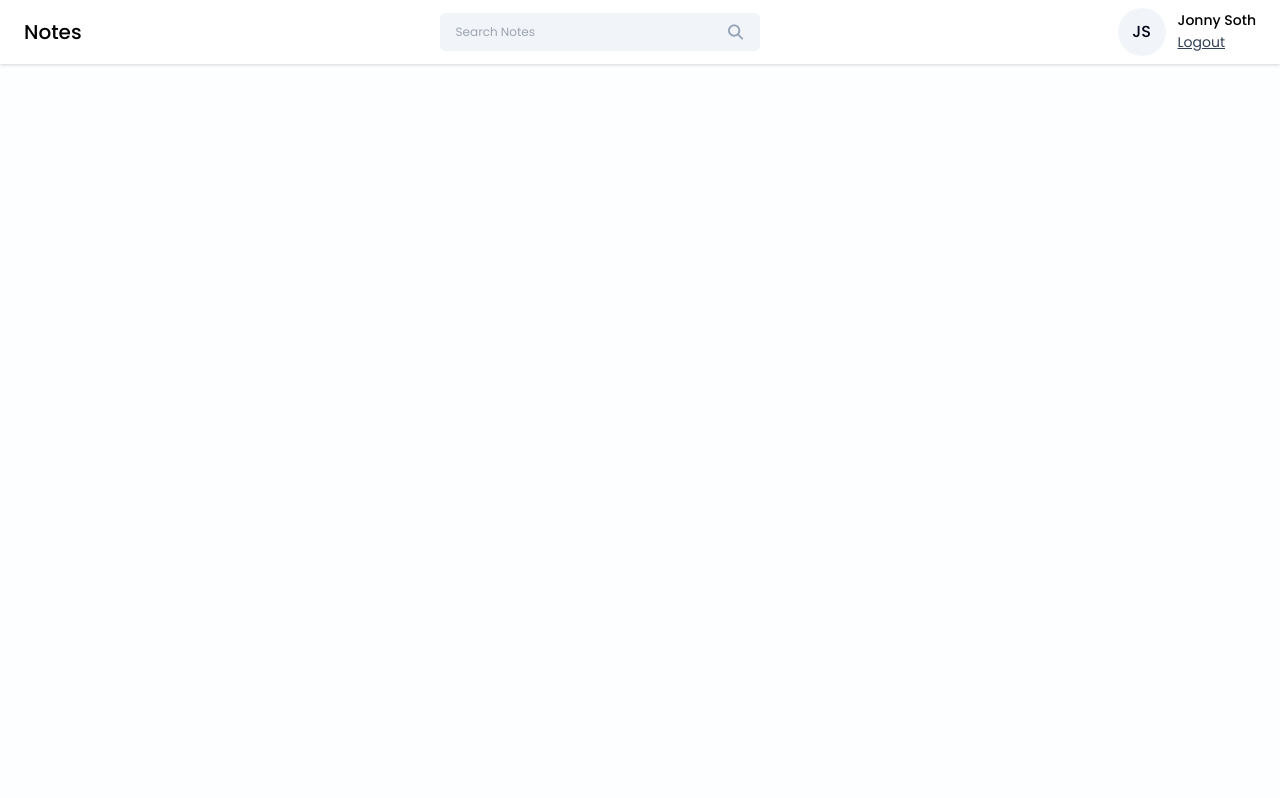
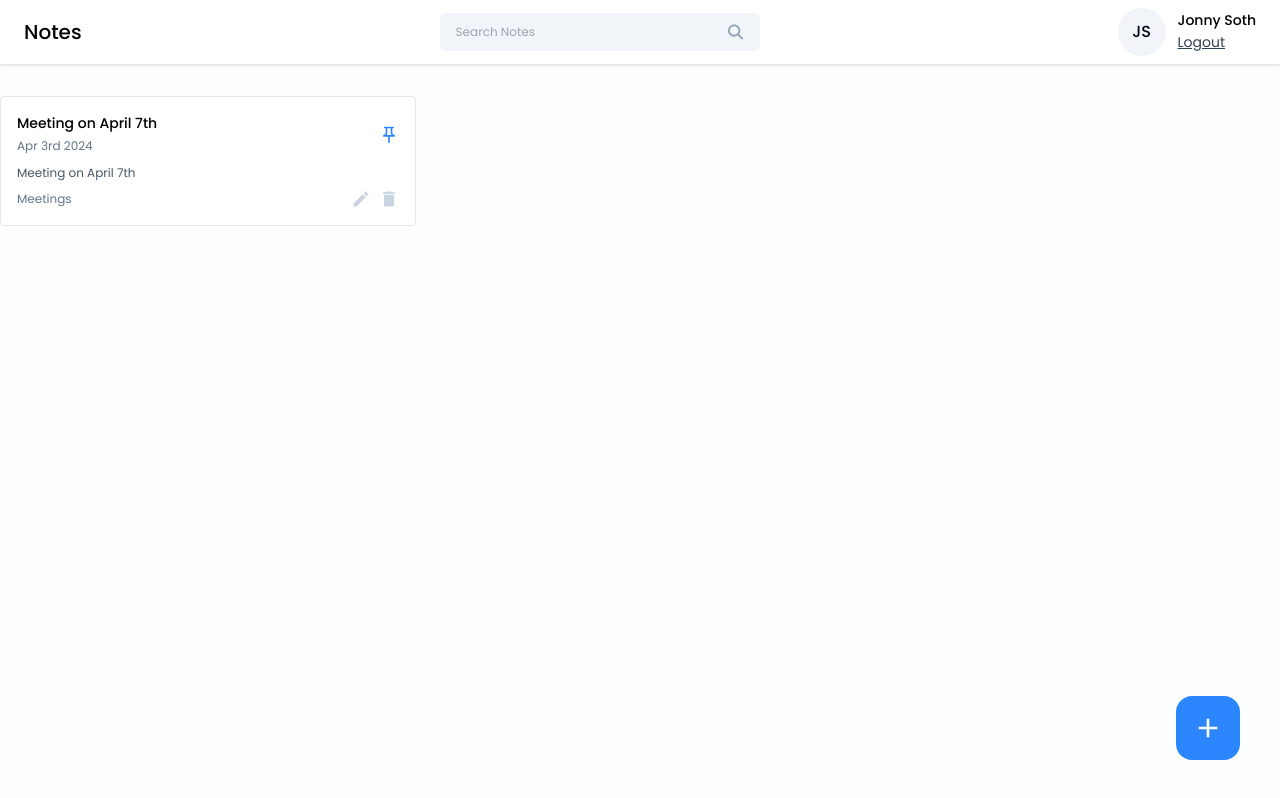
Before and after one commit to janysoth/ReactProjects, a React (Vite) app in the folder notes-app/frontend/notes-app/: page /dashboard in a window 1280 px wide. Built offline with nearby package versions, Linux system fonts and the light colour scheme.

Commit message:
Add react-modal and related dependencies, implement modal for adding/editing notes.

```diff
--- a/notes-app/frontend/notes-app/package.json
+++ b/notes-app/frontend/notes-app/package.json
@@ -14,6 +14,7 @@
     "react": "^18.3.1",
     "react-dom": "^18.3.1",
     "react-icons": "^5.4.0",
+    "react-modal": "^3.16.1",
     "react-router-dom": "^7.0.2"
   },
   "devDependencies": {
--- /dev/null
+++ b/notes-app/frontend/notes-app/src/components/NoteCard.jsx
@@ -0,0 +1,68 @@
+import PropTypes from "prop-types";
+import { MdCreate, MdDelete, MdOutlinePushPin } from "react-icons/md";
+
+const NoteCard = ({
+  title,
+  date,
+  content,
+  tags,
+  isPinned,
+  onEdit,
+  onDelete,
+  onPinNote
+}) => {
+  return (
+    <div className="border rounded p-4 bg-white hover:shadow-xl transition-all ease-in-out">
+      <div className="flex items-center justify-between">
+        <div>
+          <h6 className="text-sm font-medium">
+            {title}
+          </h6>
+
+          <span className="text-xs text-slate-500">
+            {date}
+          </span>
+        </div>
+
+        <MdOutlinePushPin
+          className={`icon-btn ${isPinned ? 'text-primary' : 'text-slate-300'}`}
+          onClick={onPinNote} />
+      </div>
+
+      <p className="text-xs text-slate-600 mt-2">
+        {content?.slice(0, 60)}
+      </p>
+
+      <div className="flex items-center justify-between mt-2">
+        <div className="text-xs text-slate-500">
+          {tags}
+        </div>
+
+        <div className="flex items-center gap-2">
+          <MdCreate
+            className="icon-btn hover:text-green-600"
+            onClick={onEdit}
+          />
+
+          <MdDelete
+            className="icon-btn hover:text-red-500"
+            onClick={onDelete}
+          />
+        </div>
+      </div>
+    </div>
+  );
+};
+
+NoteCard.propTypes = {
+  title: PropTypes.string,
+  date: PropTypes.string,
+  content: PropTypes.string,
+  tags: PropTypes.array,
+  isPinned: PropTypes.bool,
+  onEdit: PropTypes.func,
+  onDelete: PropTypes.func,
+  onPinNote: PropTypes.func,
+};
+
+export default NoteCard;
--- /dev/null
+++ b/notes-app/frontend/notes-app/src/components/TagInput.jsx
@@ -0,0 +1,82 @@
+import PropTypes from "prop-types";
+import { useState } from "react";
+import { MdAdd, MdClose } from "react-icons/md";
+
+const TagInput = ({ tags, setTags }) => {
+
+  const [inputValue, setInputValue] = useState("");
+
+  const handleInputChange = (e) => {
+    setInputValue(e.target.value);
+  };
+
+  const addNewTag = () => {
+    if (inputValue.trim() !== "") {
+      setTags([...tags, inputValue.trim()]);
+      setInputValue("");
+    }
+  };
+
+  const handleKeyDown = (e) => {
+    if (e.key === "Enter")
+      addNewTag();
+  };
+
+  const handleRemoveTag = (tagToRemove) => {
+    setTags(tags.filter((tag) => tag !== tagToRemove));
+  };
+
+  return (
+    <div>
+
+      {tags?.length > 0 && (
+        <div className="flex items-center gap-2 flex-wrap mt-2">
+          {tags.map((tag, index) => (
+            <span
+              key={index}
+              className="flex items-center gap-2 text-sm text-slate-900 bg-slate-100 px-3 py-1 rounded"
+            >
+              # {tag}
+              <button
+                onClick={() => {
+                  handleRemoveTag(tag);
+                }}
+              >
+                <MdClose />
+              </button>
+            </span>
+          ))}
+        </div>
+      )}
+
+      <div className="flex items-center gap-4 mt-3">
+        <input
+          type="text"
+          value={inputValue}
+          className="md:w-40 text-sm bg-transparent border px-3 py-2 rounded outline-none"
+          placeholder="Add tags"
+          onChange={handleInputChange}
+          onKeyDown={handleKeyDown}
+        />
+
+        <button
+          className="w-8 h-8 flex items-center justify-center rounded border border-blue-700 hover:bg-blue-700"
+          onClick={() => {
+            addNewTag();
+          }}
+        >
+          <MdAdd
+            className="text-2xl text-blue-700 hover:text-white"
+          />
+        </button>
+      </div>
+    </div>
+  );
+};
+
+TagInput.propTypes = {
+  tags: PropTypes.arrayOf(PropTypes.string),
+  setTags: PropTypes.func
+};
+
+export default TagInput;
--- a/notes-app/frontend/notes-app/src/index.css
+++ b/notes-app/frontend/notes-app/src/index.css
@@ -23,4 +23,12 @@
   .btn-primary {
     @apply w-full text-sm bg-primary text-white p-2 rounded my-1 hover:bg-blue-600;
   }
+
+  .icon-btn {
+    @apply text-xl text-slate-300 cursor-pointer hover:text-primary
+  }
+
+  .input-label {
+    @apply text-xs text-slate-400
+  }
 }
--- /dev/null
+++ b/notes-app/frontend/notes-app/src/pages/AddEditNotes.jsx
@@ -0,0 +1,53 @@
+import { useState } from "react";
+import TagInput from "../components/TagInput";
+
+
+const AddEditNotes = () => {
+
+  const [title, setTitle] = useState("");
+  const [content, setContent] = useState("");
+  const [tags, setTags] = useState([]);
+
+  return (
+    <div>
+      <div className="flex flex-col gap-2">
+        <label className="input-label">TITLE</label>
+        <input
+          type="text"
+          className="text-2xl text-slate-950 outline-none"
+          placeholder="Go To Gym at 5"
+          value={title}
+          onChange={({ target }) => setTitle(target.value)}
+        />
+      </div>
+
+      <div className="flex flex-col gap-2 mt-4">
+        <label className="input-label">CONTENT</label>
+        <textarea
+          type="text"
+          className="text-sm text-slate-950 outline-none bg-slate-50 p-2 rounded"
+          placeholder="Content"
+          rows={10}
+          value={content}
+          onChange={({ target }) => setContent(target.value)}
+        />
+      </div>
+
+      <div className="mt-3">
+        <label className="input-label">
+          TAGS
+        </label>
+        <TagInput tags={tags} setTags={setTags} />
+      </div>
+
+      <button
+        className="btn-primary font-medium mt-5 p-3"
+        onClick={() => { }}
+      >
+        ADD
+      </button>
+    </div>
+  );
+};
+
+export default AddEditNotes;
--- a/notes-app/frontend/notes-app/src/pages/Home.jsx
+++ b/notes-app/frontend/notes-app/src/pages/Home.jsx
@@ -1,9 +1,60 @@
+import { useState } from "react";
+import { MdAdd } from "react-icons/md";
+import Modal from "react-modal";
+
 import NavBar from "../components/NavBar";
+import NoteCard from "../components/NoteCard";
+import AddEditNotes from "./AddEditNotes";
 
 const Home = () => {
+
+  const [openAddEditModal, setOpenAddEditModal] = useState({
+    isShown: false,
+    type: "add",
+    data: null,
+  });
+
   return (
     <>
       <NavBar />
+
+      <div className="container mx-auto">
+        <div className="grid grid-cols-3 gap-4 mt-8">
+          <NoteCard
+            title="Meeting on April 7th "
+            date="Apr 3rd 2024"
+            content="Meeting on April 7th"
+            tags="Meetings"
+            isPinned={true}
+            onEdit={() => { }}
+            onDelete={() => { }}
+            onPinNote={() => { }}
+          />
+        </div>
+      </div>
+
+      <button
+        className="w-16 h-16 flex items-center justify-center rounded-2xl bg-primary hover:bg-blue-600 absolute right-10 bottom-10"
+        onClick={() => {
+          setOpenAddEditModal({ isShown: true, type: "add", data: null });
+        }}
+      >
+        <MdAdd className="text-[32px] text-white" />
+      </button>
+
+      <Modal
+        isOpen={openAddEditModal.isShown}
+        onRequestClose={() => { }}
+        style={{
+          overlay: {
+            backgroundColor: "rgba(0, 0, 0, 0.2)",
+          },
+        }}
+        contentLabel=""
+        className="w-[40%] max-h-3/4 bg-white rounded-md mx-auto mt-14 p-5 overflow-scroll"
+      >
+        <AddEditNotes />
+      </Modal>
     </>
   );
 };
```
Also changed, not shown: 1 other file (tests, documents, lock files or other folders).
